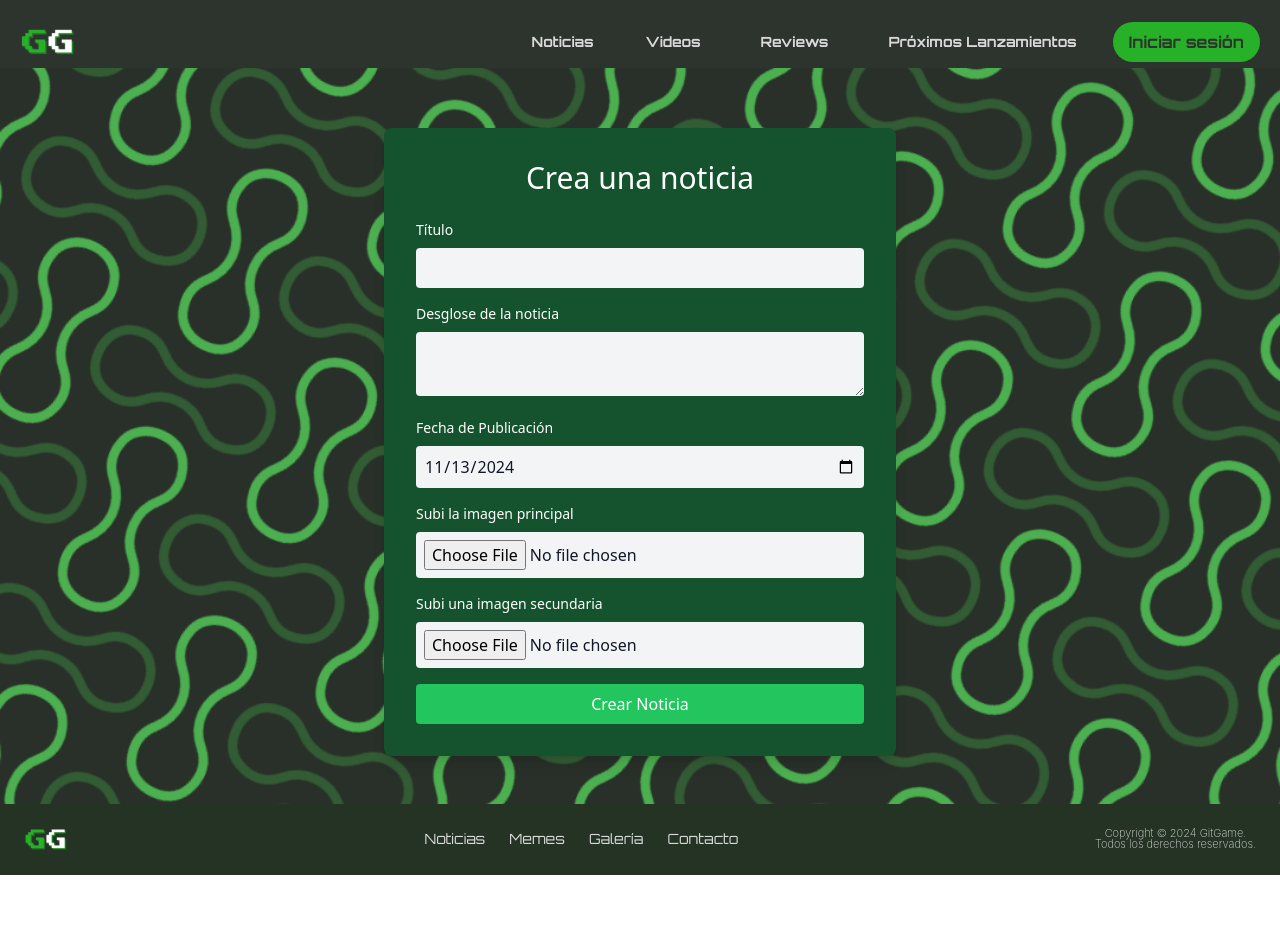
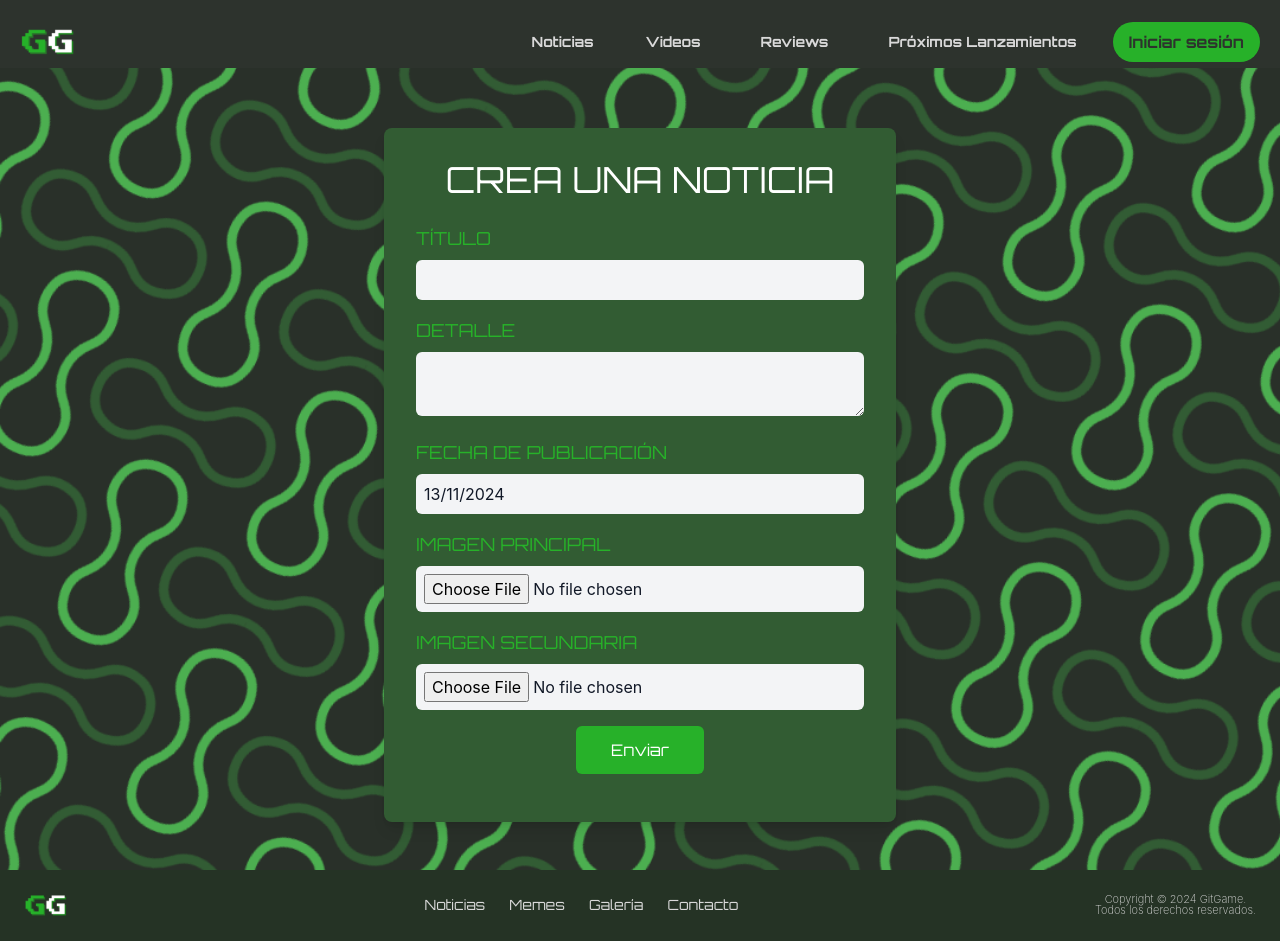
Before and after one commit to Yedpt/gitGame, a React (Vite) app in the folder client/: page /createnew in a window 1280 px wide. Before the commit the page ends 875 px from the top, so only its background shows below. Built offline with nearby package versions, Linux system fonts and the light colour scheme.

Commit message:
form to create news

```diff
--- a/client/src/pages/CreateNew.jsx
+++ b/client/src/pages/CreateNew.jsx
@@ -26,9 +26,8 @@ const CreateNew = () => {
     const newErrors = {};
     if (!formData.title) newErrors.title = "El título es obligatorio.";
     if (!formData.news) newErrors.news = "El contenido de la noticia es obligatorio.";
-    if (!formData.published_at) newErrors.published_at = "La fecha de publicación es automatica";
     if (!formData.updated_at) newErrors.updated_at = "La fecha de actualización es automatica";
-    // if (!formData.num_likes) newErrors.num_likes = "ABCD";
+    // if (!formData.num_likes) newErrors.num_likes = "CANTIDAD DE LIKES";
     if (!formData.image_url) newErrors.image_url = "URL";
     if (!formData.image2_url) newErrors.image2_url = "URL";
     if (!formData.news || formData.news.length < 500) newErrors.news = "La noticia debe tener al menos 500 caracteres.";
@@ -52,8 +51,10 @@ const CreateNew = () => {
 
   const [fecha, setFecha] = useState('');
   useEffect(() => {
-    const fechaActual = new Date().toISOString().slice(0, 10);
-    setFecha(fechaActual);
+    const fechaActual = new Date();
+    const opciones = { day: '2-digit', month: '2-digit', year: 'numeric' };
+    const fechaFormateada = fechaActual.toLocaleDateString('es-ES', opciones);
+    setFecha(fechaFormateada);
   }, []);
 
   return (
@@ -61,75 +62,77 @@ const CreateNew = () => {
       style={{ backgroundImage: `url('/fondoLoginMobile.png')` }}
     >
       <div className="flex-grow flex justify-center items-center mt-20">
-        <div className="bg-green-900 p-8 rounded-lg shadow-lg max-w-md w-full md:max-w-lg">
-          <h2 className="text-white text-3xl mb-6 text-center">Crea una noticia</h2>
+        <div className="bg-greenMid p-8 rounded-lg shadow-lg max-w-md w-full md:max-w-lg">
+          <h2 className="font-title text-white text-4xl mb-6 text-center">CREA UNA NOTICIA</h2>
 
           <form onSubmit={handleSubmit}>
             {/* title */}
             <div className="mb-4">
-              <label className="block text-white text-sm mb-2">Título</label>
+              <label className="font-title block text-greenLight text-lg mb-2">TÍTULO</label>
               <input
                 type="text"
                 name="title"
                 value={formData.title}
                 onChange={handleChange}
-                className="w-full p-2 rounded bg-gray-100 text-gray-900"
+                className="w-full p-2 rounded-md bg-gray-100 text-gray-900 font-paragraph"
               />
               {errors.title && <p className="text-red-500 text-sm">{errors.title}</p>}
             </div>
 
             {/* Noticia */}
             <div className="mb-4">
-              <label className="block text-white text-sm mb-2">Desglose de la noticia</label>
+              <label className="font-title block text-greenLight text-lg mb-2">DETALLE</label>
               <textarea
                 name="news"
                 value={formData.news}
                 onChange={handleChange}
-                className="w-full p-2 rounded bg-gray-100 text-gray-900"
+                className="w-full p-2 rounded-md bg-gray-100 text-gray-900 font-paragraph"
               ></textarea>
               {errors.news && <p className="text-red-500 text-sm">{errors.news}</p>}
             </div>
 
             {/* Fecha de publicación */}
             <div className="mb-4">
-              <label className="block text-white text-sm mb-2">Fecha de Publicación</label>
+              <label className="font-title block text-greenLight text-lg  mb-2">FECHA DE PUBLICACIÓN</label>
               <input
-                type="date"
+                type="text"
                 name="published_at"
                 value={fecha}
-                onChange={(e) => setFecha(e.target.value)}
-                className="w-full p-2 rounded bg-gray-100 text-gray-900"
+                readOnly
+                className="w-full p-2 rounded-md bg-gray-100 text-gray-900 font-paragraph"
               />
               {errors.published_at && <p className="text-red-500 text-sm">{errors.published_at}</p>}
             </div>
 
             <div className="mb-4">
-              <label className="block text-white text-sm mb-2">Subi la imagen principal</label>
+              <label className="font-title block text-greenLight text-lg  mb-2">IMAGEN PRINCIPAL</label>
               <input
                 type="file"
                 name="url"
                 value={formData.image_url}
                 onChange={handleChange}
-                className="w-full p-2 rounded bg-gray-100 text-gray-900"
+                className="w-full p-2 rounded-md bg-gray-100 text-gray-900 font-paragraph"
               />
               {errors.image_url && <p className="text-red-500 text-sm">{errors.image_url}</p>}
             </div>
 
             <div className="mb-4">
-              <label className="block text-white text-sm mb-2">Subi una imagen secundaria</label>
+              <label className="font-title block text-greenLight text-lg  mb-2">IMAGEN SECUNDARIA</label>
               <input
                 type="file"
                 name="url"
                 value={formData.image2_url}
                 onChange={handleChange}
-                className="w-full p-2 rounded bg-gray-100 text-gray-900"
+                className="w-full p-2 rounded-md bg-gray-100 text-gray-900 font-paragraph"
               />
               {errors.image2_url && <p className="text-red-500 text-sm">{errors.image2_url}</p>}
             </div>
 
-            <button type="submit" className="w-full bg-green-500 hover:bg-green-600 text-white p-2 rounded">
-              Crear Noticia
-            </button>
+            <div className="mb-4 flex justify-center">
+              <button type="submit" className="font-title w-32 bg-greenLight hover:bg-greenMidsec text-white p-3 rounded-md">
+                Enviar
+              </button>
+            </div>
           </form>
         </div>
       </div>
```
